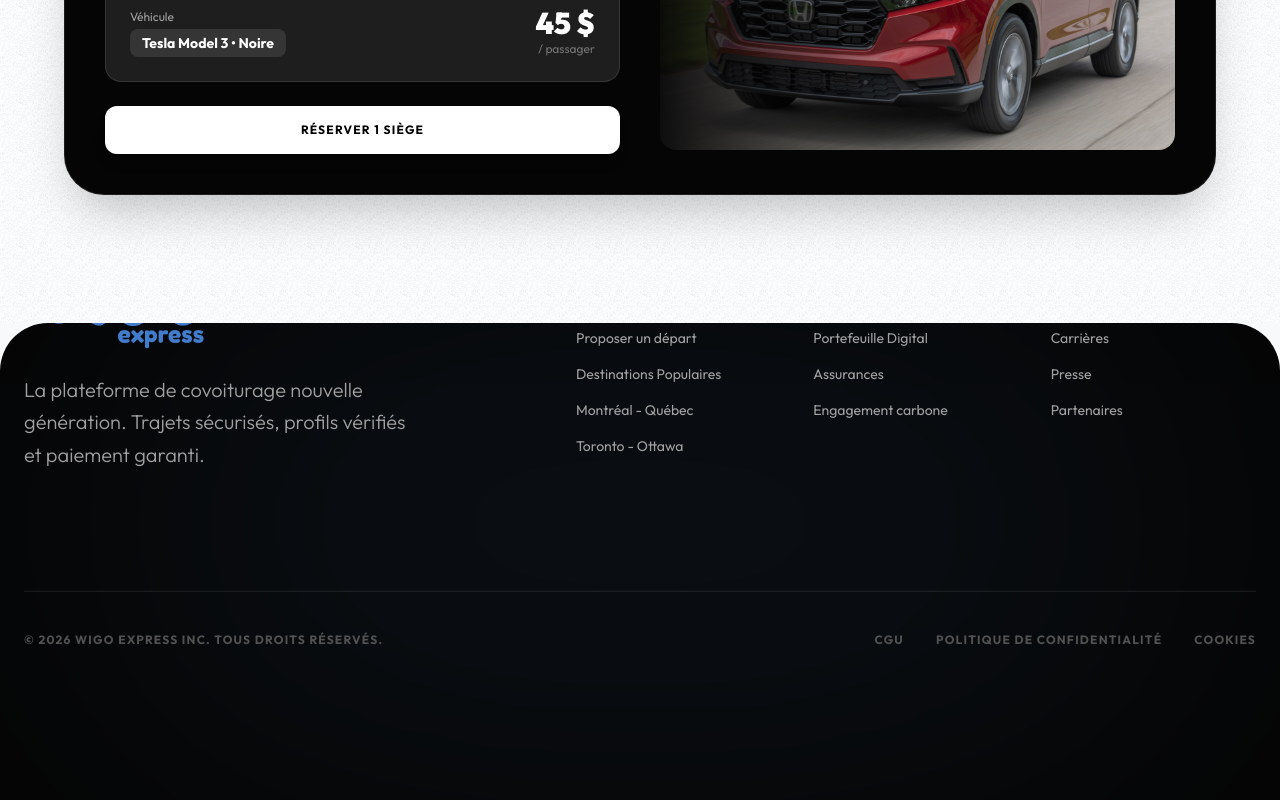
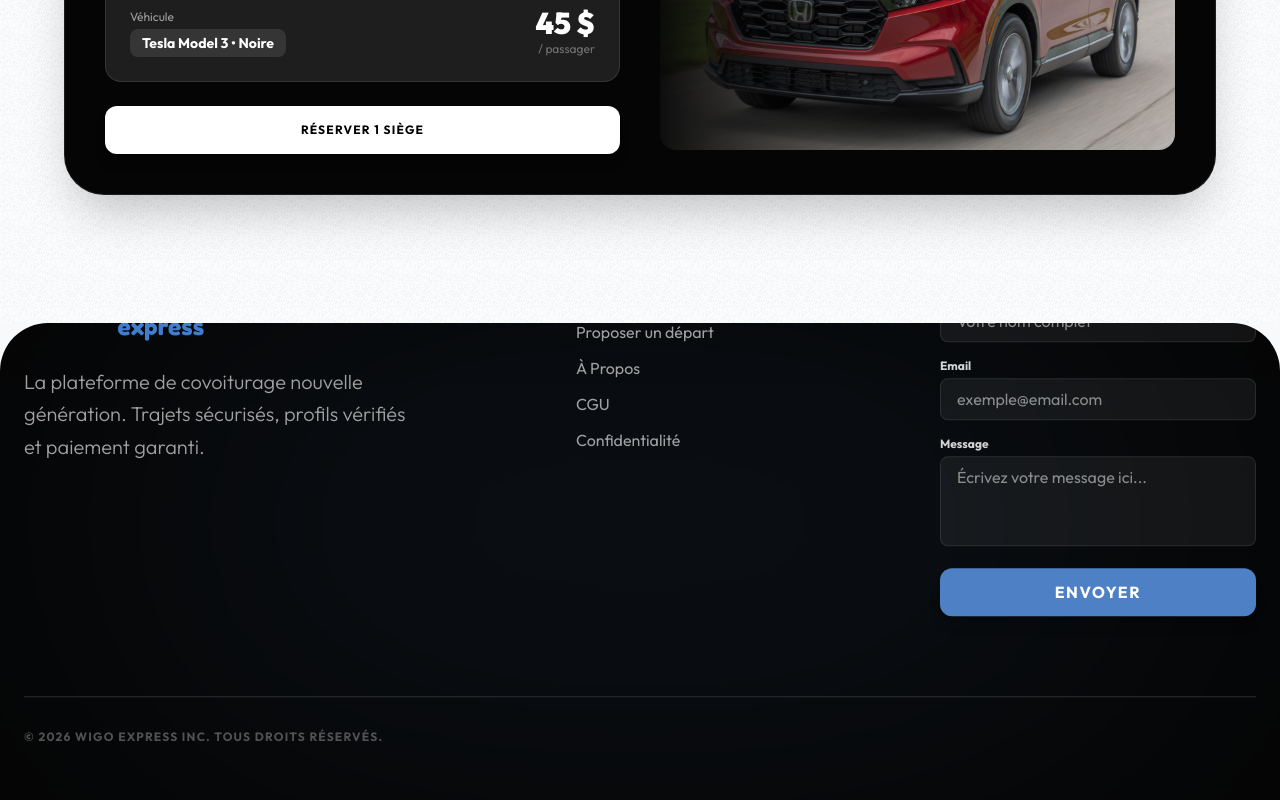
Before and after one commit to artsiders/wigo-express, a Next.js app: page / in a window 1280 px wide. Shown: the part 5460-6260 px from the top of the page. Built offline with nearby package versions, Linux system fonts and the light colour scheme.

Commit message:
Refactor footer section in WigoExpress component to enhance layout and user interaction; update link labels and add a contact form for improved accessibility and engagement.

```diff
--- a/app/page.tsx
+++ b/app/page.tsx
@@ -882,8 +882,8 @@ export default function WigoExpress() {
         {/* Subtle top glow effect */}
         <div className="absolute top-0 left-1/2 -translate-x-1/2 w-[80%] h-[400px] bg-primary/20 rounded-full blur-[150px] pointer-events-none opacity-50"></div>
 
-        <div className="footer-content container mx-auto px-6 py-20 md:py-28 flex flex-col h-full relative z-10">
-          <div className="flex flex-col xl:flex-row justify-between items-start gap-16 flex-1 border-b border-white/10 pb-20 mb-10">
+        <div className="footer-content container mx-auto px-6 pt-20 md:pt-28 pb-8 flex flex-col h-full relative z-10">
+          <div className="flex flex-col xl:flex-row justify-between items-start gap-16 flex-1 border-b border-white/15 pb-20">
             {/* Brand & Mission */}
             <div className="xl:w-5/12 flex flex-col items-start pr-0 md:pr-10">
               {/* Logo */}
@@ -903,11 +903,11 @@ export default function WigoExpress() {
               </p>
             </div>
 
-            {/* Links Grid */}
-            <div className="xl:w-7/12 w-full grid grid-cols-2 md:grid-cols-3 gap-10 md:gap-8 lg:justify-end text-sm">
-              <div className="flex flex-col gap-4">
+            {/* Liens essentiels seulement + Formulaire de contact */}
+            <div className="xl:w-7/12 w-full flex flex-col md:flex-row gap-12 justify-center">
+              <div className="flex flex-col gap-3 flex-1">
                 <h4 className="font-extrabold uppercase tracking-widest text-primary mb-2">
-                  Roulez
+                  Liens utiles
                 </h4>
                 <Link
                   href="#"
@@ -925,98 +925,107 @@ export default function WigoExpress() {
                   href="#"
                   className="text-neutral-400 hover:text-white hover:translate-x-1 transition-all"
                 >
-                  Destinations Populaires
-                </Link>
-                <Link
-                  href="#"
-                  className="text-neutral-400 hover:text-white hover:translate-x-1 transition-all"
-                >
-                  Montréal - Québec
-                </Link>
-                <Link
-                  href="#"
-                  className="text-neutral-400 hover:text-white hover:translate-x-1 transition-all"
-                >
-                  Toronto - Ottawa
-                </Link>
-              </div>
-              <div className="flex flex-col gap-4">
-                <h4 className="font-extrabold uppercase tracking-widest text-primary mb-2">
-                  Découvrez
-                </h4>
-                <Link
-                  href="#"
-                  className="text-neutral-400 hover:text-white hover:translate-x-1 transition-all"
-                >
-                  La sécurité (KYC)
-                </Link>
-                <Link
-                  href="#"
-                  className="text-neutral-400 hover:text-white hover:translate-x-1 transition-all"
-                >
-                  Portefeuille Digital
-                </Link>
-                <Link
-                  href="#"
-                  className="text-neutral-400 hover:text-white hover:translate-x-1 transition-all"
-                >
-                  Assurances
-                </Link>
-                <Link
-                  href="#"
-                  className="text-neutral-400 hover:text-white hover:translate-x-1 transition-all"
-                >
-                  Engagement carbone
-                </Link>
-              </div>
-              <div className="flex flex-col gap-4">
-                <h4 className="font-extrabold uppercase tracking-widest text-primary mb-2">
-                  Société
-                </h4>
-                <Link
-                  href="#"
-                  className="text-neutral-400 hover:text-white hover:translate-x-1 transition-all"
-                >
                   À Propos
                 </Link>
                 <Link
                   href="#"
                   className="text-neutral-400 hover:text-white hover:translate-x-1 transition-all"
                 >
-                  Carrières
+                  CGU
                 </Link>
                 <Link
                   href="#"
                   className="text-neutral-400 hover:text-white hover:translate-x-1 transition-all"
                 >
-                  Presse
+                  Confidentialité
                 </Link>
-                <Link
-                  href="#"
-                  className="text-neutral-400 hover:text-white hover:translate-x-1 transition-all"
+              </div>
+              {/* Formulaire de contact */}
+              <div className="flex-1 min-w-[280px] max-w-md">
+                <h4 className="font-extrabold uppercase tracking-widest text-primary mb-4">
+                  Contactez-nous
+                </h4>
+                <form
+                  className="flex flex-col gap-4"
+                  onSubmit={(e) => {
+                    e.preventDefault();
+                    // Ici, vous pouvez ajouter un hook d'envoi ou une intégration à un backend
+                    alert("Message envoyé ! Merci pour votre contact.");
+                    (e.target as HTMLFormElement).reset();
+                  }}
                 >
-                  Partenaires
-                </Link>
+                  <div>
+                    <label
+                      className="block text-xs font-bold mb-1 text-neutral-300"
+                      htmlFor="contact-nom"
+                    >
+                      Nom
+                    </label>
+                    <input
+                      id="contact-nom"
+                      name="nom"
+                      type="text"
+                      required
+                      placeholder="Votre nom complet"
+                      className="w-full px-4 py-2 rounded-lg bg-white/6 text-white border border-white/10 focus:outline-none focus:border-primary-500 transition-all"
+                    />
+                  </div>
+                  <div>
+                    <label
+                      className="block text-xs font-bold mb-1 text-neutral-300"
+                      htmlFor="contact-email"
+                    >
+                      Email
+                    </label>
+                    <input
+                      id="contact-email"
+                      name="email"
+                      type="email"
+                      required
+                      placeholder="exemple@email.com"
+                      className="w-full px-4 py-2 rounded-lg bg-white/6 text-white border border-white/10 focus:outline-none focus:border-primary-500 transition-all"
+                    />
+                  </div>
+                  <div>
+                    <label
+                      className="block text-xs font-bold mb-1 text-neutral-300"
+                      htmlFor="contact-message"
+                    >
+                      Message
+                    </label>
+                    <textarea
+                      id="contact-message"
+                      name="message"
+                      rows={3}
+                      required
+                      placeholder="Écrivez votre message ici..."
+                      className="w-full px-4 py-2 rounded-lg bg-white/6 text-white border border-white/10 focus:outline-none focus:border-primary-500 transition-all resize-none"
+                    ></textarea>
+                  </div>
+                  <button
+                    type="submit"
+                    className="bg-primary hover:bg-primary-800 text-white font-bold uppercase tracking-widest py-3 px-6 rounded-xl transition-all shadow-lg"
+                  >
+                    Envoyer
+                  </button>
+                </form>
               </div>
             </div>
           </div>
 
-          <div className="flex flex-col md:flex-row justify-between items-center text-xs font-bold text-neutral-600 uppercase tracking-widest gap-6">
+          <div className="flex flex-col md:flex-row justify-between items-center text-xs font-bold text-neutral-600 uppercase tracking-widest gap-6 mt-8">
             <span>
               © {new Date().getFullYear()} Wigo Express Inc. Tous droits
               réservés.
             </span>
-            <div className="flex gap-8">
-              <Link href="#" className="hover:text-white transition-colors">
-                CGU
-              </Link>
-              <Link href="#" className="hover:text-white transition-colors">
-                Politique de Confidentialité
-              </Link>
-              <Link href="#" className="hover:text-white transition-colors">
-                Cookies
-              </Link>
-            </div>
+            <a
+              href="https://altplus.dev/"
+              target="_blank"
+              rel="noopener noreferrer"
+              className="hover:text-primary transition-colors hidden"
+            >
+              créé par altplus
+            </a>
           </div>
         </div>
       </footer>
```
